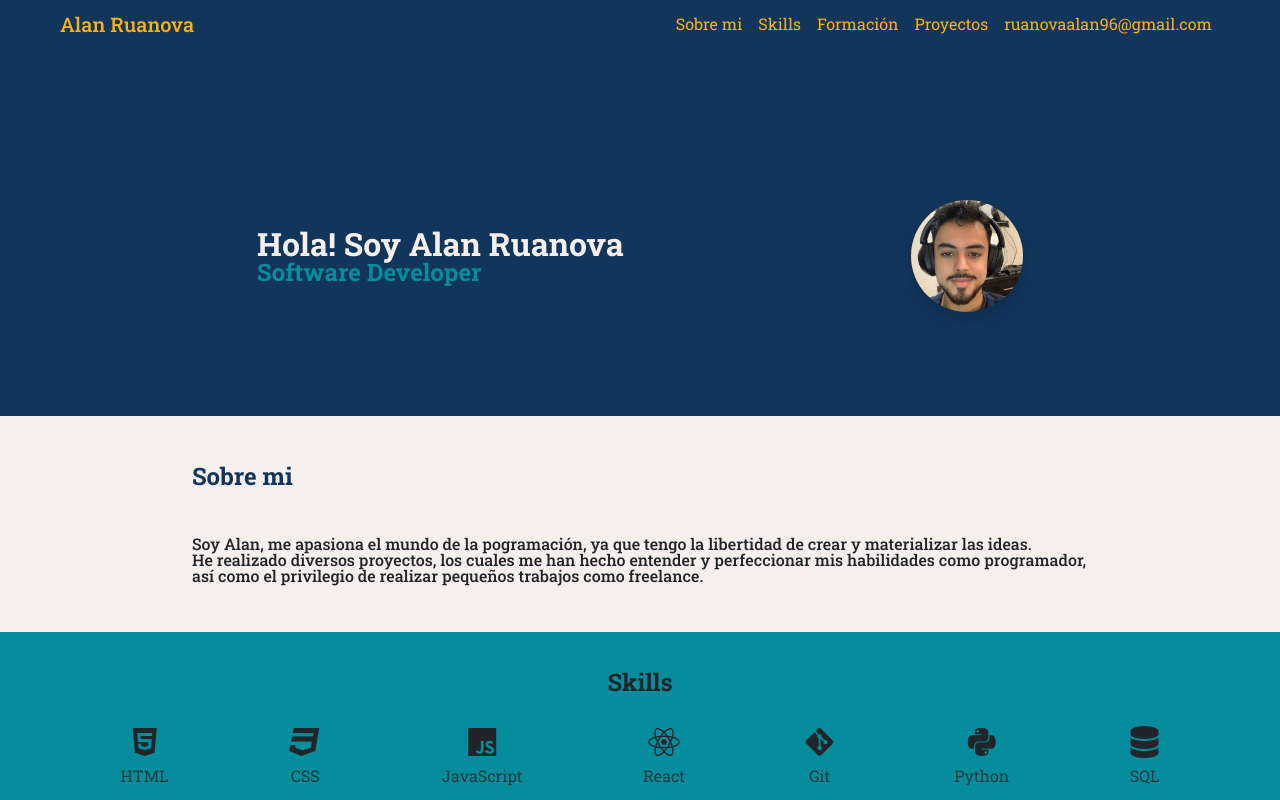
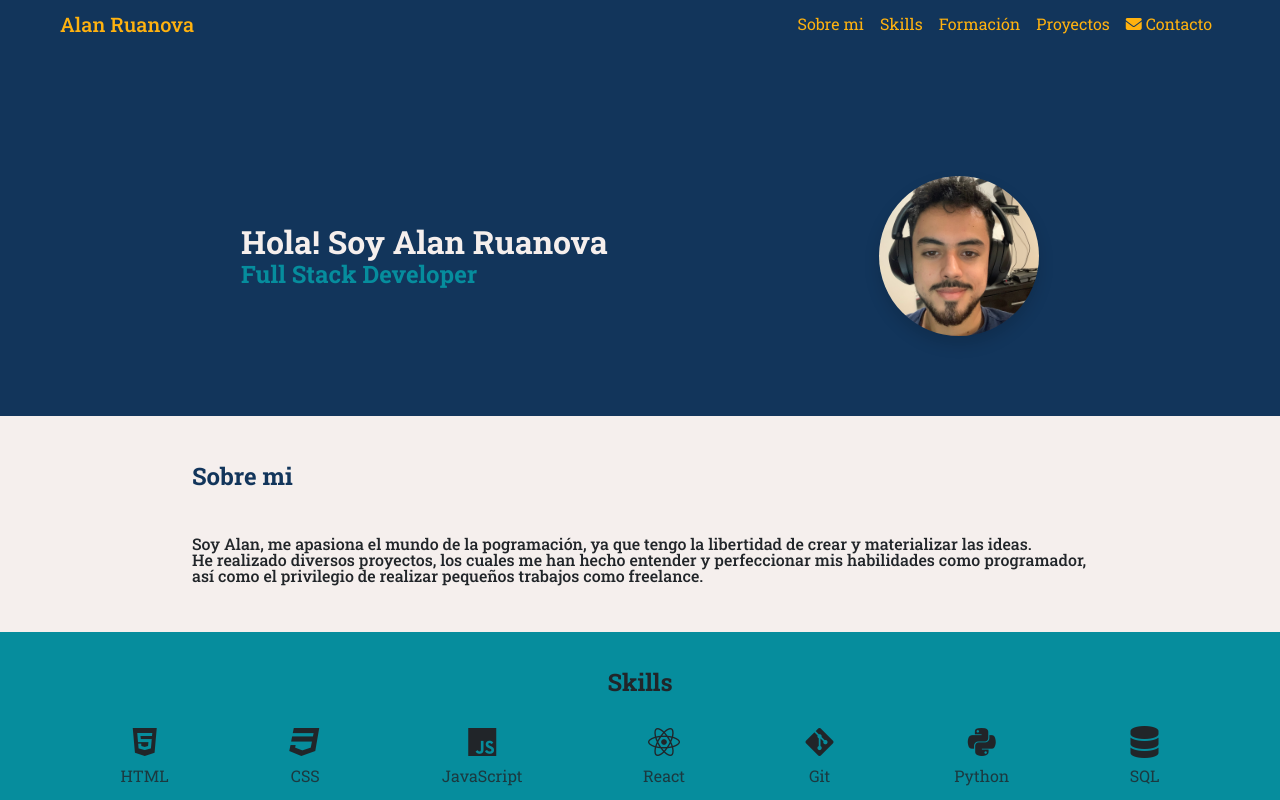
Before and after one commit to ruanovaAlan/challenge-portfolio, a plain HTML site: page index.html in a window 1280 px wide. Shown: the top 800 px of the page. Drawn offline with nearby package versions, Linux system fonts and the light colour scheme.

Commit message:
Refactor navigation bar and header styling, update fontawesome icons size, and adjust image height in index.html and style.css

```diff
--- a/index.html
+++ b/index.html
@@ -29,7 +29,7 @@
           <a class="nav-link" href="#hobbies-soft-skills">Skills</a>
           <a class="nav-link" href="#formaciones">Formación</a>
           <a class="nav-link" href="#experiencia">Proyectos</a>
-          <a class="nav-link" href="#contacto"><strong>ruanovaalan96@gmail.com</strong></a>
+          <a class="nav-link" href="#contacto"><strong><i class="fa-solid fa-envelope"></i> Contacto</strong></a>
         </div>
       </div>
     </div>
@@ -38,7 +38,7 @@
   <header class="mt-5" id="titulo">
     <div>
       <h1>Hola! Soy Alan Ruanova</h1>
-      <h2>Software Developer</h2>
+      <h2 class="mt-1">Full Stack Developer</h2>
     </div>
     <img id="foto-perfil" class="shadow" src="images/IMG_9982.jpg" alt="foto de perfil">
   </header>
--- a/style.css
+++ b/style.css
@@ -55,7 +55,7 @@ header {
 
 img#foto-perfil {
   border-radius: 50%;
-  height: 7rem;
+  height: 10rem;
   width: auto;
 }
 
```
